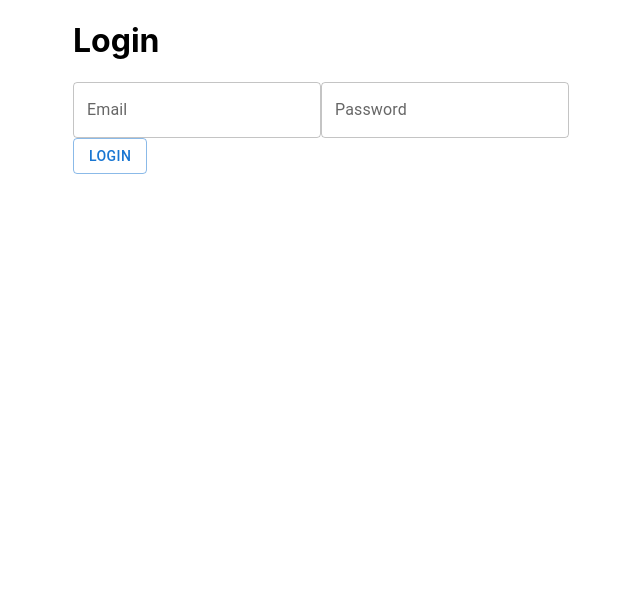
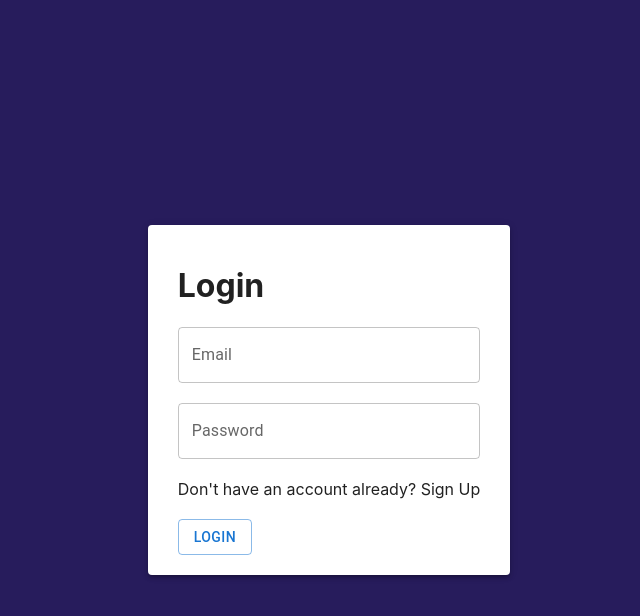
Before and after one commit to Winston-Saarloos/NaturesCornDog.Website, a Next.js app in the folder naturescorndog/: page /login in a window 1280 px wide. Shown: the top 616 px of the page, without its empty margins (311-951 px from the left). Built offline with nearby package versions, Linux system fonts and the light colour scheme; no server answers.

Commit message:
styled the auth pages

```diff
--- a/naturescorndog/pages/login.tsx
+++ b/naturescorndog/pages/login.tsx
@@ -2,36 +2,38 @@ import { useRouter } from 'next/router';
 import React, { useState } from 'react';
 import Button from '@mui/material/Button';
 import TextField from '@mui/material/TextField';
+import Paper from "@mui/material/Paper";
 import { useAuth } from '../context/AuthContext';
+import styles from "../styles/Login.module.css";
 
 const Login = () => {
   const router = useRouter()
   const { user, login } = useAuth()
   const [data, setData] = useState({
-    email: '',
-    password: '',
-  })
+    email: "",
+    password: "",
+  });
 
   const handleLogin = async () => {
     console.log("Called login");
 
-    console.log(user)
+    console.log(user);
     try {
       await login(data.email, data.password);
-      router.push('/dashboard');
+      router.push("/dashboard");
     } catch (err) {
       console.log(err);
     }
-  }
+  };
 
   return (
-    <div
-      style={{
-        width: "40%",
-        margin: "auto",
-      }}
-    >
+    <div className={styles.main}>
+      <div>
+        <Paper elevation={3} className={styles.container}>
+          <div>
             <h1>Login</h1>
+          </div>
+          <div className={styles.elementContainer}>
             <TextField
               id="txtEmail"
               label="Email"
@@ -44,8 +46,11 @@ const Login = () => {
               }
               value={data.email}
               type="email"
+              className={styles.textField}
             />
+          </div>
 
+          <div className={styles.elementContainer}>
             <TextField
               id="txtPassword"
               type="password"
@@ -58,8 +63,19 @@ const Login = () => {
                 })
               }
               value={data.password}
+              className={styles.textField}
             />
-      <Button variant="outlined" onClick={() => handleLogin()}>Login</Button>
+          </div>
+          <div className={styles.elementContainer}>
+              Don't have an account already? Sign Up
+          </div>
+          <div>
+            <Button variant="outlined" onClick={() => handleLogin()}>
+              Login
+            </Button>
+          </div>
+        </Paper>
+      </div>
     </div>
   );
 }
--- /dev/null
+++ b/naturescorndog/styles/Login.module.css
@@ -0,0 +1,19 @@
+.main {
+    display: flex;
+    align-items: center;
+    justify-content: center;
+    min-height: 100vh;
+    background-color: #271c5c;
+}
+
+.container {
+    padding: 20px 30px;
+}
+
+.elementContainer {
+    margin-bottom: 20px;
+}
+
+.textField {
+    width: 100%;
+}
--- /dev/null
+++ b/naturescorndog/styles/SignUp.module.css
@@ -0,0 +1,19 @@
+.main {
+    display: flex;
+    align-items: center;
+    justify-content: center;
+    min-height: 100vh;
+    background-color: #271c5c;
+}
+
+.container {
+    padding: 20px 30px;
+}
+
+.elementContainer {
+    margin-bottom: 20px;
+}
+
+.textField {
+    width: 100%;
+}
```
Also changed, not shown: naturescorndog/pages/signup.tsx (+26 -12 lines). Lines whose indentation alone changed are shown as unchanged.
